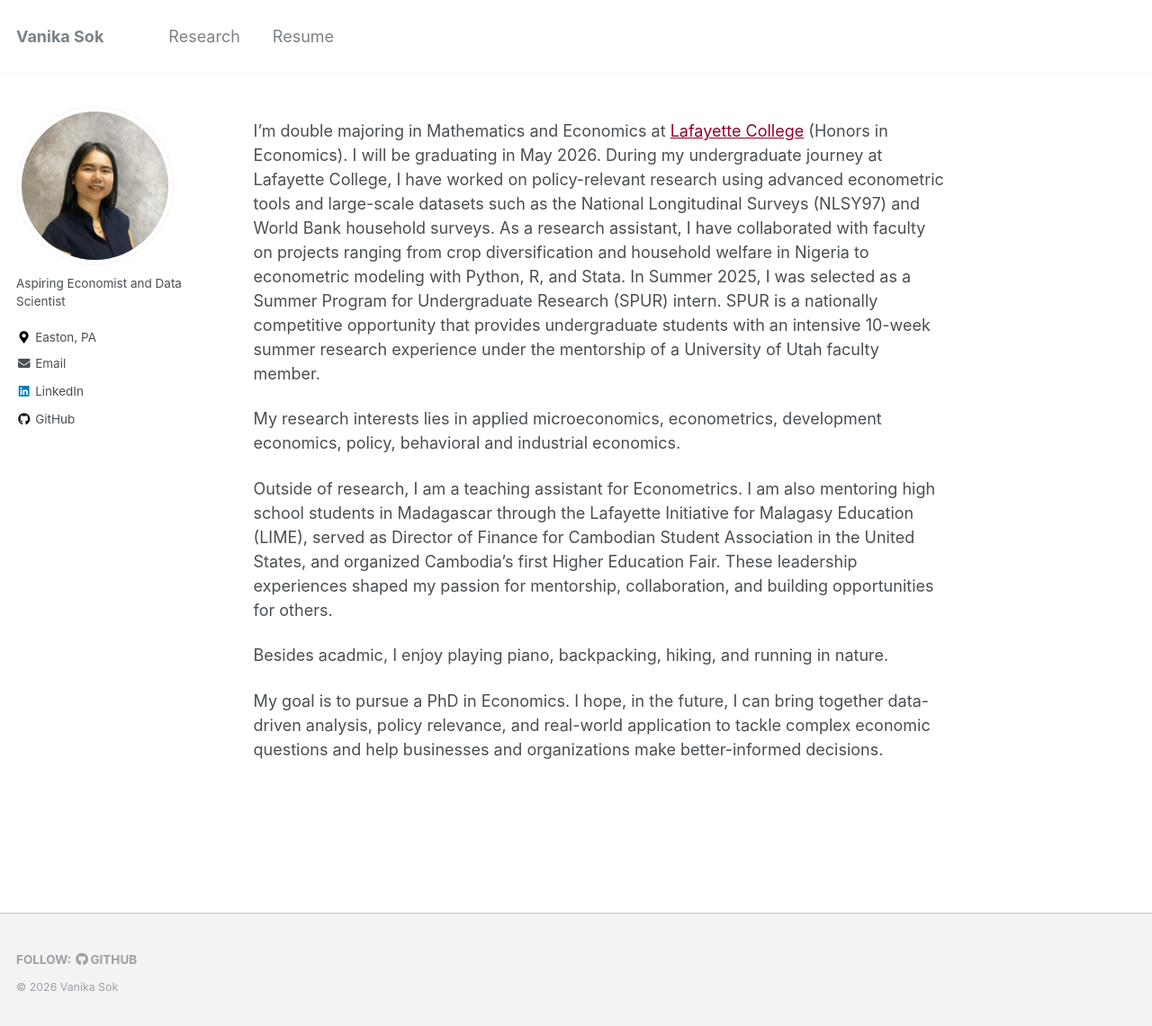
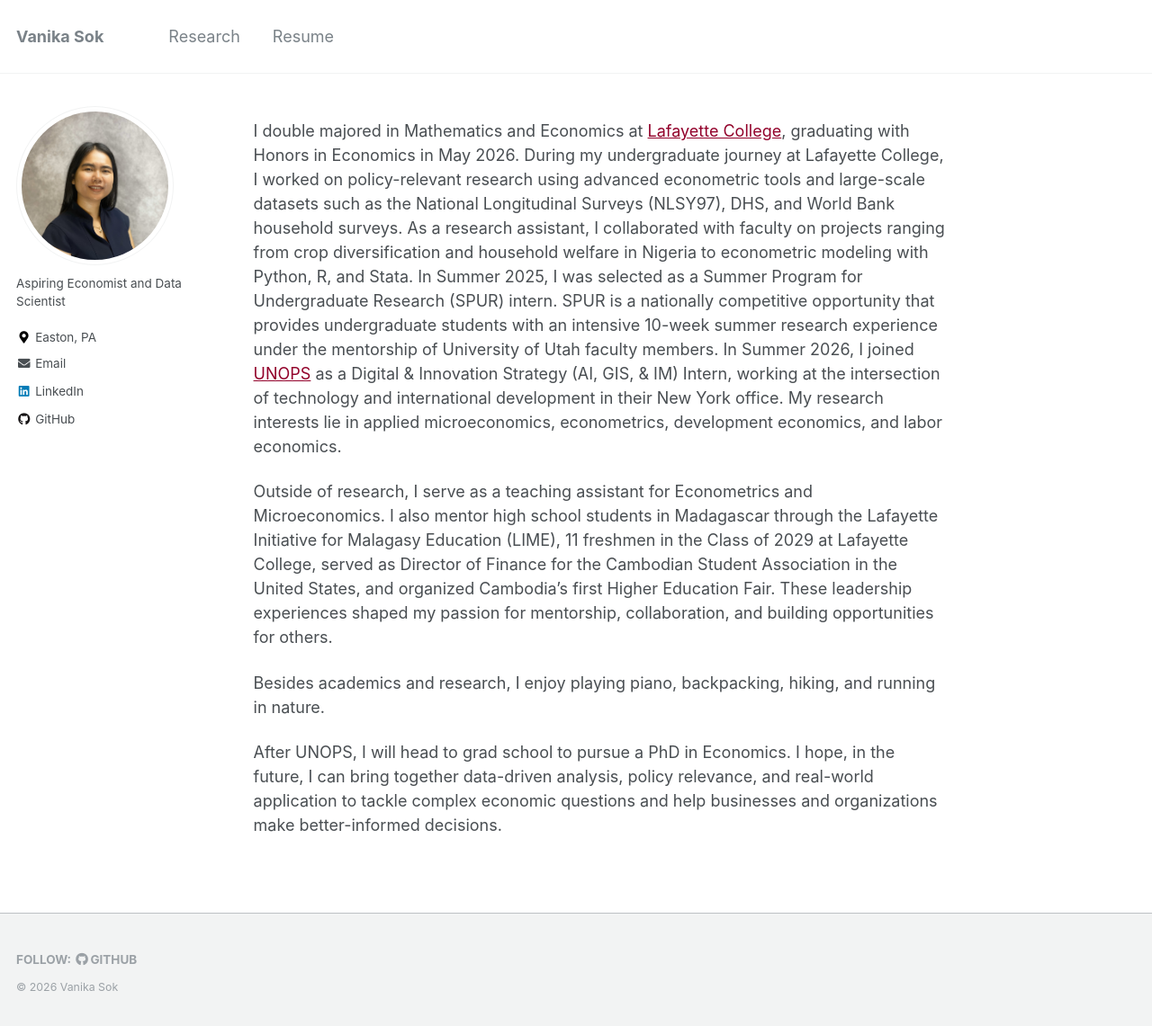
Before and after one commit to Vanika24/Vanika24.github.io, a Jekyll site: the page built from _pages/about.md, in a window 1280 px wide and 1144 px high. Shown: the top 1141 px of the window at 90% size. Built offline with Jekyll 4.4.1, drawn with Linux system fonts in a browser that asks for light colours.

Commit message:
Revise about page for clarity and updated information
Updated the about page to reflect graduation details, internship experiences, and research interests.

```diff
--- a/_pages/about.md
+++ b/_pages/about.md
@@ -7,12 +7,12 @@ redirect_from:
   - /about/
   - /about.html
 ---
-I’m double majoring in Mathematics and Economics at [Lafayette College](https://www.lafayette.edu/) (Honors in Economics). I will be graduating in May 2026. During my undergraduate journey at Lafayette College, I have worked on policy-relevant research using advanced econometric tools and large-scale datasets such as the National Longitudinal Surveys (NLSY97) and World Bank household surveys. As a research assistant, I have collaborated with faculty on projects ranging from crop diversification and household welfare in Nigeria to econometric modeling with Python, R, and Stata. In Summer 2025, I was selected as a Summer Program for Undergraduate Research (SPUR) intern. SPUR is a nationally competitive opportunity that provides undergraduate students with an intensive 10-week summer research experience under the mentorship of a University of Utah faculty member.
+I double majored in Mathematics and Economics at [Lafayette College](https://www.lafayette.edu/), graduating with Honors in Economics in May 2026.
+During my undergraduate journey at Lafayette College, I worked on policy-relevant research using advanced econometric tools and large-scale datasets such as the National Longitudinal Surveys (NLSY97), DHS, and World Bank household surveys. As a research assistant, I collaborated with faculty on projects ranging from crop diversification and household welfare in Nigeria to econometric modeling with Python, R, and Stata. In Summer 2025, I was selected as a Summer Program for Undergraduate Research (SPUR) intern. SPUR is a nationally competitive opportunity that provides undergraduate students with an intensive 10-week summer research experience under the mentorship of University of Utah faculty members. In Summer 2026, I joined [UNOPS](https://www.unops.org/) as a Digital & Innovation Strategy (AI, GIS, & IM) Intern, working at the intersection of technology and international development in their New York office.
+My research interests lie in applied microeconomics, econometrics, development economics, and labor economics.
 
-My research interests lies in applied microeconomics, econometrics, development economics, policy, behavioral and industrial economics.
+Outside of research, I serve as a teaching assistant for Econometrics and Microeconomics. I also mentor high school students in Madagascar through the Lafayette Initiative for Malagasy Education (LIME), 11 freshmen in the Class of 2029 at Lafayette College, served as Director of Finance for the Cambodian Student Association in the United States, and organized Cambodia's first Higher Education Fair. These leadership experiences shaped my passion for mentorship, collaboration, and building opportunities for others.
 
-Outside of research, I am a teaching assistant for Econometrics. I am also mentoring high school students in Madagascar through the Lafayette Initiative for Malagasy Education (LIME), served as Director of Finance for Cambodian Student Association in the United States, and organized Cambodia’s first Higher Education Fair. These leadership experiences shaped my passion for mentorship, collaboration, and building opportunities for others.
+Besides academics and research, I enjoy playing piano, backpacking, hiking, and running in nature.
 
-Besides acadmic, I enjoy playing piano, backpacking, hiking, and running in nature.
-
-My goal is to pursue a PhD in Economics. I hope, in the future, I can bring together data-driven analysis, policy relevance, and real-world application to tackle complex economic questions and help businesses and organizations make better-informed decisions.
+After UNOPS, I will head to grad school to pursue a PhD in Economics. I hope, in the future, I can bring together data-driven analysis, policy relevance, and real-world application to tackle complex economic questions and help businesses and organizations make better-informed decisions.
```
